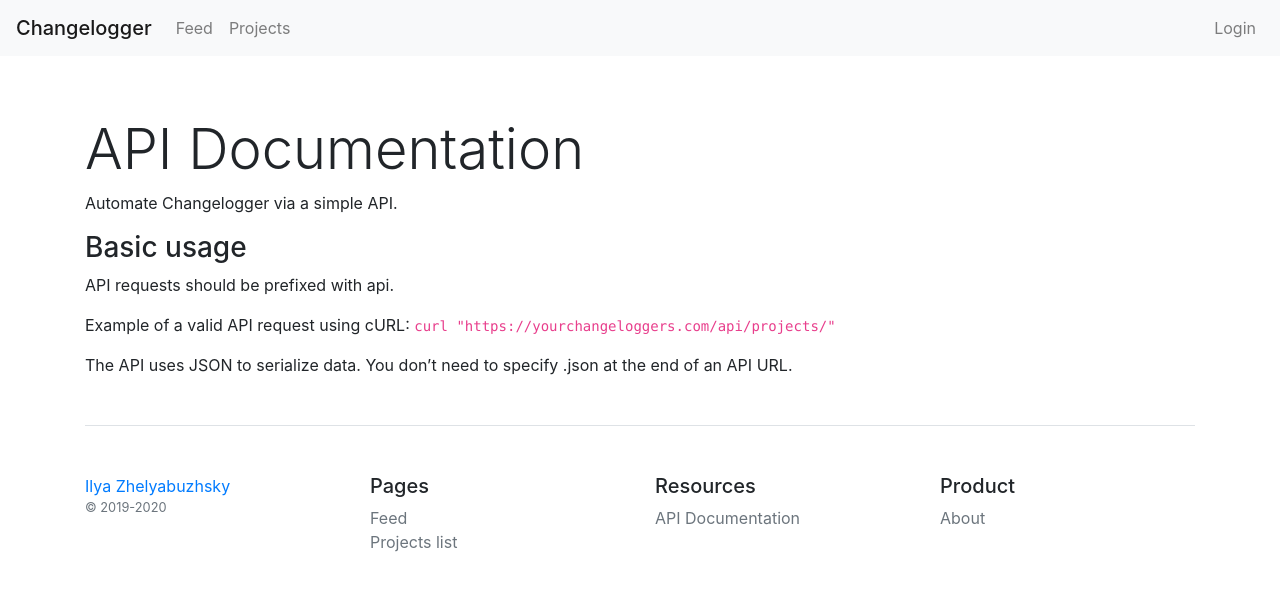
After one commit to zhelyabuzhsky/changelogger, a Django app: page /api/documentation/ in a window 1280 px wide. The commit adds this page. Shown: the top 591 px of the page. Run offline with Django 3.2, Linux system fonts and the light colour scheme; some libraries are stand-ins or nearby versions.

Commit message:
Draft of API documentation (#57)

```diff
--- /dev/null
+++ b/changelogs/templates/changelogs/api_documentation.html
@@ -0,0 +1,17 @@
+{% extends 'changelogs/base.html' %}
+
+{% block content %}
+    <h1 class="display-4">API Documentation</h1>
+    <p>Automate Changelogger via a simple API.</p>
+    <h3>Basic usage</h3>
+    <p>
+        API requests should be prefixed with api.
+    </p>
+    <p>
+        Example of a valid API request using cURL: <code>curl "https://yourchangeloggers.com/api/projects/"</code>
+    </p>
+
+    <p>
+        The API uses JSON to serialize data. You don’t need to specify .json at the end of an API URL.
+    </p>
+{% endblock %}
--- a/changelogs/templates/changelogs/base.html
+++ b/changelogs/templates/changelogs/base.html
@@ -89,7 +89,7 @@
             <div class="col-6 col-md">
                 <h5>Resources</h5>
                 <ul class="list-unstyled text-small">
-                    <li><a class="text-muted" href="/api/">API Documentation</a></li>
+                    <li><a class="text-muted" href="{% url 'changelogs:api_documentation' %}">API Documentation</a></li>
                 </ul>
             </div>
             <div class="col-6 col-md">
--- a/changelogs/urls.py
+++ b/changelogs/urls.py
@@ -33,4 +33,5 @@ urlpatterns = [
     ),
     path("api/", include(router.urls)),
     path("api-auth/", include("rest_framework.urls", namespace="rest_framework")),
+    path("api/documentation/", views.api_documentation, name="api_documentation"),
 ]
--- a/changelogs/views.py
+++ b/changelogs/views.py
@@ -39,6 +39,12 @@ def projects(request):
         projects_list = Project.objects.filter(is_public=True).order_by("pk").all()
 
     context = {"projects_list": projects_list}
+    return HttpResponse(template.render(context, request))
+
+
+def api_documentation(request):
+    template = loader.get_template("changelogs/api_documentation.html")
+    context = {}
     return HttpResponse(template.render(context, request))
 
 
```
